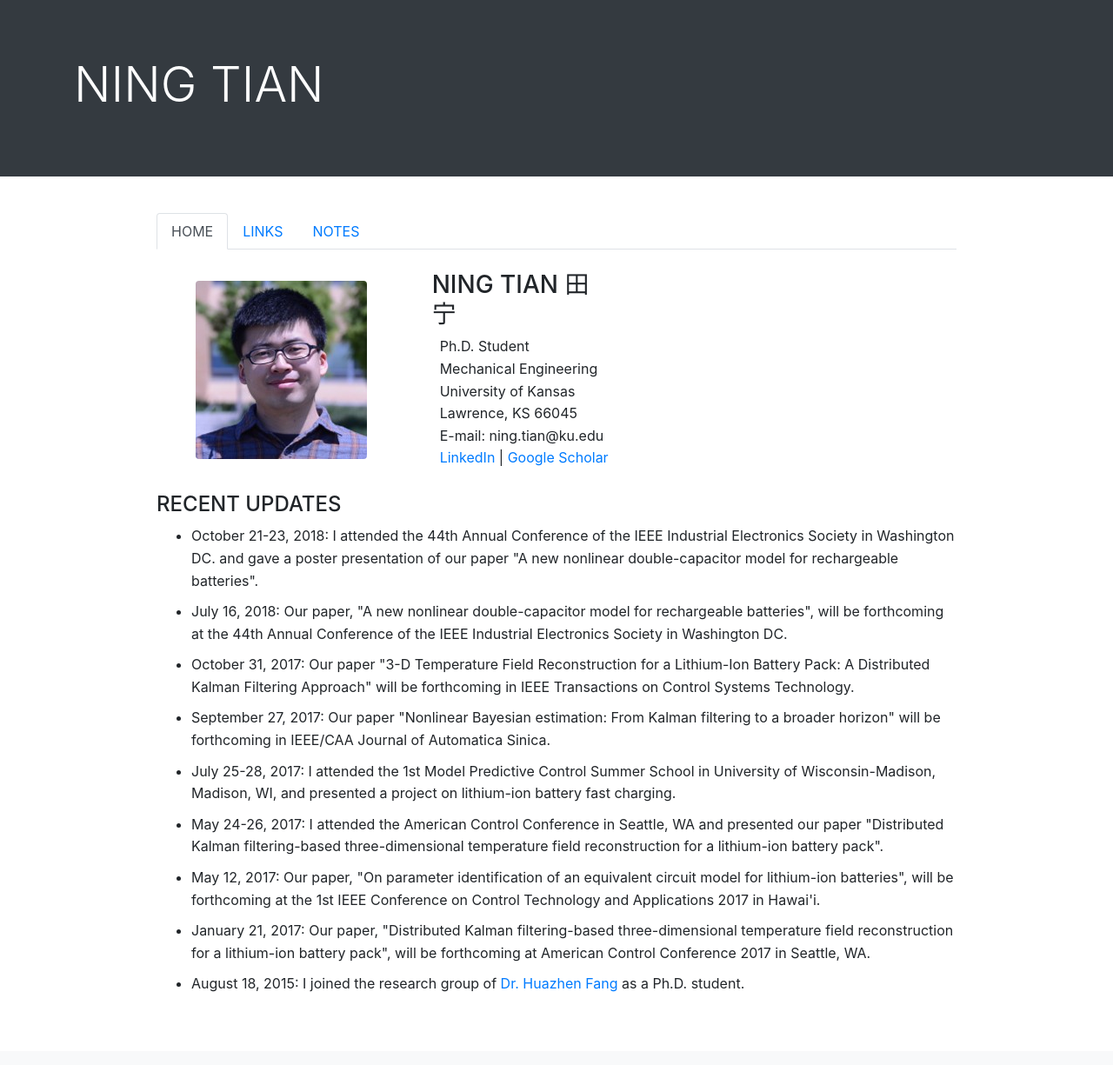
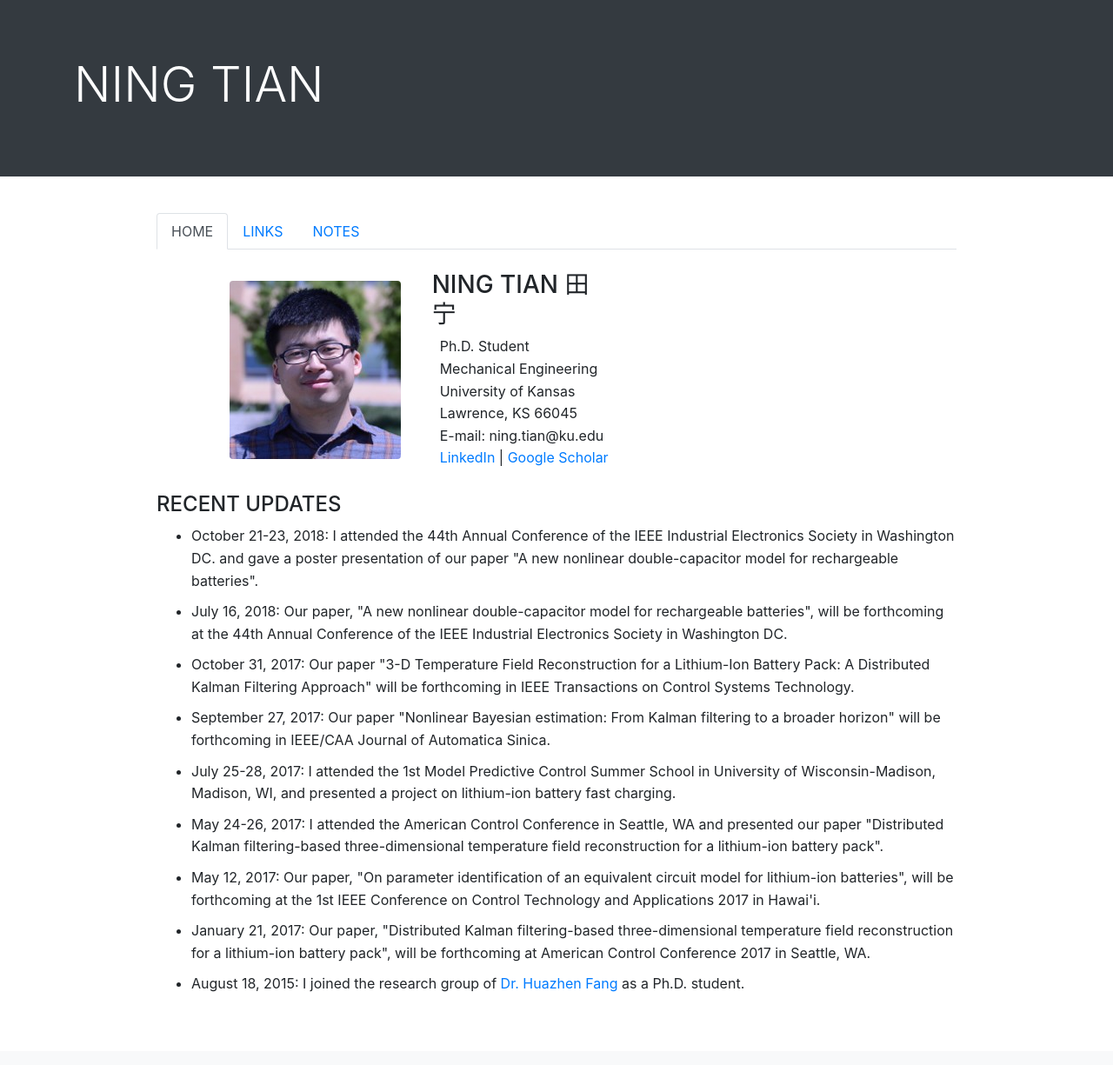
Before and after one commit to ningtian/ningtian.github.io, a Jekyll site: the page index.html, which Jekyll copies as it is, in a window 1280 px wide. Shown: the whole page at 87% size. Built offline with Jekyll 4.4.1, drawn with Linux system fonts in a browser that asks for light colours.

Commit message:
Update index.html

```diff
--- a/index.html
+++ b/index.html
@@ -47,7 +47,7 @@
 
     <div class="a">
 	<div class="row align-items-center">
-	<div class="col-4">
+	<div class="col-3 offset-1">
 	<img src="/img/Picture11.jpg" class="rounded mx-auto d-block" alt="Responsive image">
 	</div>
 	<div class="col-3">
```
